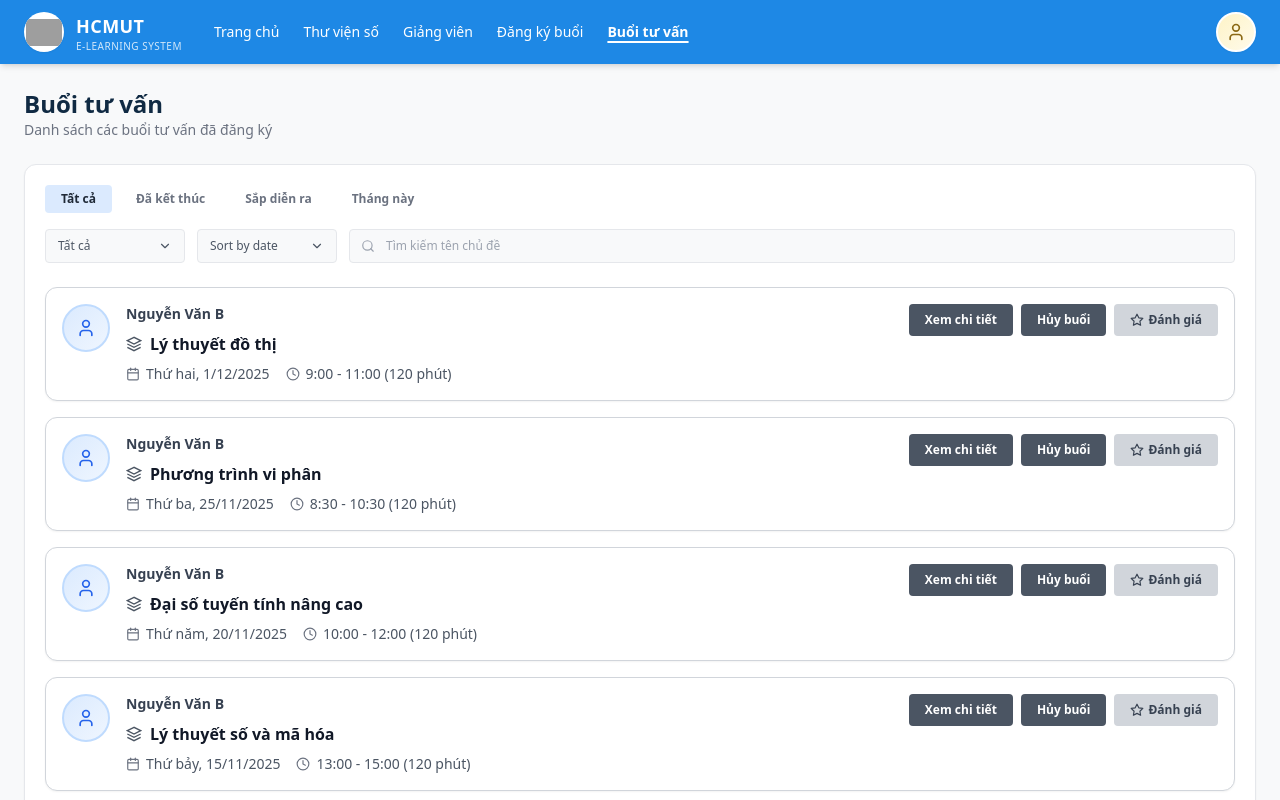
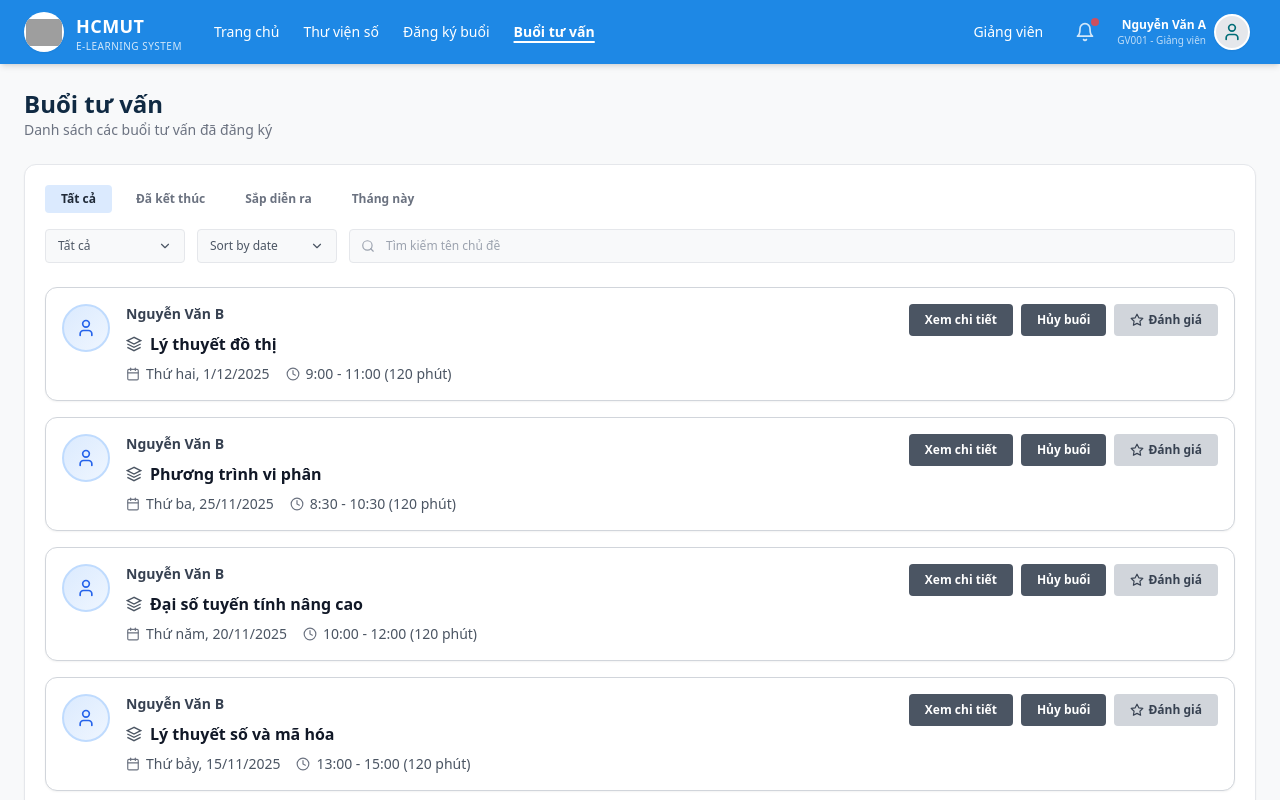
Before and after one commit to nghiem2705/BTL_CNPM, a React (Create React App) app in the folder frontend/: page /student/consultation in a window 1280 px wide. Shown: the top 800 px of the page. Built offline with nearby package versions, Linux system fonts and the light colour scheme; grey boxes are pictures that could not be loaded.

Commit message:
Add notifications and switch buttons to student and tutor headers; enhance layout for improved user experience.

```diff
--- a/frontend/src/layout/student/Header/index.jsx
+++ b/frontend/src/layout/student/Header/index.jsx
@@ -1,4 +1,4 @@
-import { GraduationCap, User } from 'lucide-react';
+import { Bell, GraduationCap, User } from 'lucide-react';
 import React, { useState } from 'react';
 import { useLocation, useNavigate } from 'react-router-dom';
 
@@ -7,14 +7,16 @@ const Header = () => {
     const navigate = useNavigate();
     const location = useLocation();
 
-    // Navigation items configuration
+    // Navigation items configuration (left side)
     const navItems = [
         { label: 'Trang chủ', path: '/student/home' },
         { label: 'Thư viện số', path: '/student/library' },
-        { label: 'Giảng viên', path: '/tutor' },
         { label: 'Đăng ký buổi', path: '/student/register' },
         { label: 'Buổi tư vấn', path: '/student/consultation' },
     ];
+
+    // Tutor switch button (right side)
+    const tutorPath = '/tutor';
 
     // Check if a route is active
     const isActive = (path) => {
@@ -64,10 +66,34 @@ const Header = () => {
                 </nav>
             </div>
 
-            {/* User Profile Icon */}
-            <div className="flex items-center">
-                <div className="w-10 h-10 bg-gradient-to-br from-amber-100 to-amber-50 rounded-full flex items-center justify-center border-2 border-white shadow-sm cursor-pointer hover:shadow-md transition-shadow">
-                    <User size={20} className="text-[#8B6914]" />
+            {/* Right Side: Tutor Switch + User Profile */}
+            <div className="flex items-center gap-4">
+                {/* Tutor Switch Button */}
+                <button
+                    onClick={() => navigate(tutorPath)}
+                    className={`hidden md:block px-4 py-2 rounded-md text-sm font-medium transition-all ${location.pathname.startsWith(tutorPath)
+                        ? 'bg-white/20 underline decoration-2 underline-offset-4 font-semibold'
+                        : 'hover:bg-white/10'
+                        }`}
+                >
+                    Giảng viên
+                </button>
+
+                {/* Notifications */}
+                <div className="relative">
+                    <Bell size={20} className="cursor-pointer opacity-80 hover:opacity-100" />
+                    <span className="absolute -top-1 -right-1 w-2 h-2 bg-red-500 rounded-full animate-pulse"></span>
+                </div>
+
+                {/* User Profile */}
+                <div className="flex items-center gap-2 cursor-pointer hover:bg-[#005058] p-1.5 rounded-lg transition-colors">
+                    <div className="text-right hidden lg:block">
+                        <p className="text-xs font-bold">Nguyễn Văn A</p>
+                        <p className="text-[10px] opacity-70">GV001 - Giảng viên</p>
+                    </div>
+                    <div className="w-9 h-9 bg-gray-200 rounded-full flex items-center justify-center text-[#006D77] border-2 border-white shadow-sm">
+                        <User size={20} />
+                    </div>
                 </div>
             </div>
         </header>
--- a/frontend/src/layout/tutor/Header/index.jsx
+++ b/frontend/src/layout/tutor/Header/index.jsx
@@ -1,5 +1,5 @@
+import { Bell, GraduationCap, User } from 'lucide-react';
 import React, { useState } from 'react';
-import { User, Bell, GraduationCap } from 'lucide-react';
 import { useLocation, useNavigate } from 'react-router-dom';
 
 const Header = () => {
@@ -7,14 +7,16 @@ const Header = () => {
     const navigate = useNavigate();
     const location = useLocation();
 
-    // Navigation items configuration
+    // Navigation items configuration (left side)
     const navItems = [
         { label: 'Trang Chủ', path: '/tutor/home' },
         { label: 'Thư Viện', path: '/tutor/library' },
         // { label: 'Thêm Lịch', path: '/tutor/consultation/create' },
-        { label: 'Học Viên', path: '/student' },
         { label: 'Lịch Của Tôi', path: '/tutor/consultation' },
     ];
+
+    // Student switch button (right side)
+    const studentPath = '/student';
 
     // Check if a route is active
     const isActive = (path) => {
@@ -57,9 +59,9 @@ const Header = () => {
                                 key={item.label}
                                 onClick={() => navigate(item.path)}
                                 className={`rounded-md transition-all ${`px-3 py-2 ${active
-                                            ? 'bg-[#005058] text-white shadow-inner border border-[#00838f]'
-                                            : 'opacity-80 hover:opacity-100 hover:text-white'
-                                        }`
+                                    ? 'bg-[#005058] text-white shadow-inner border border-[#00838f]'
+                                    : 'opacity-80 hover:opacity-100 hover:text-white'
+                                    }`
                                     }`}
                             >
                                 {item.label}
@@ -69,12 +71,26 @@ const Header = () => {
                 </nav>
             </div>
 
-            {/* User Profile */}
+            {/* Right Side: Student Switch + Notifications + User Profile */}
             <div className="flex items-center gap-4">
+                {/* Student Switch Button */}
+                <button
+                    onClick={() => navigate(studentPath)}
+                    className={`hidden md:block px-3 py-2 rounded-md text-sm font-medium transition-all ${location.pathname.startsWith(studentPath)
+                            ? 'bg-[#005058] text-white shadow-inner border border-[#00838f]'
+                            : 'opacity-80 hover:opacity-100 hover:text-white'
+                        }`}
+                >
+                    Học Viên
+                </button>
+
+                {/* Notifications */}
                 <div className="relative">
                     <Bell size={20} className="cursor-pointer opacity-80 hover:opacity-100" />
                     <span className="absolute -top-1 -right-1 w-2 h-2 bg-red-500 rounded-full animate-pulse"></span>
                 </div>
+
+                {/* User Profile */}
                 <div className="flex items-center gap-2 cursor-pointer hover:bg-[#005058] p-1.5 rounded-lg transition-colors">
                     <div className="text-right hidden lg:block">
                         <p className="text-xs font-bold">Nguyễn Văn A</p>
```
